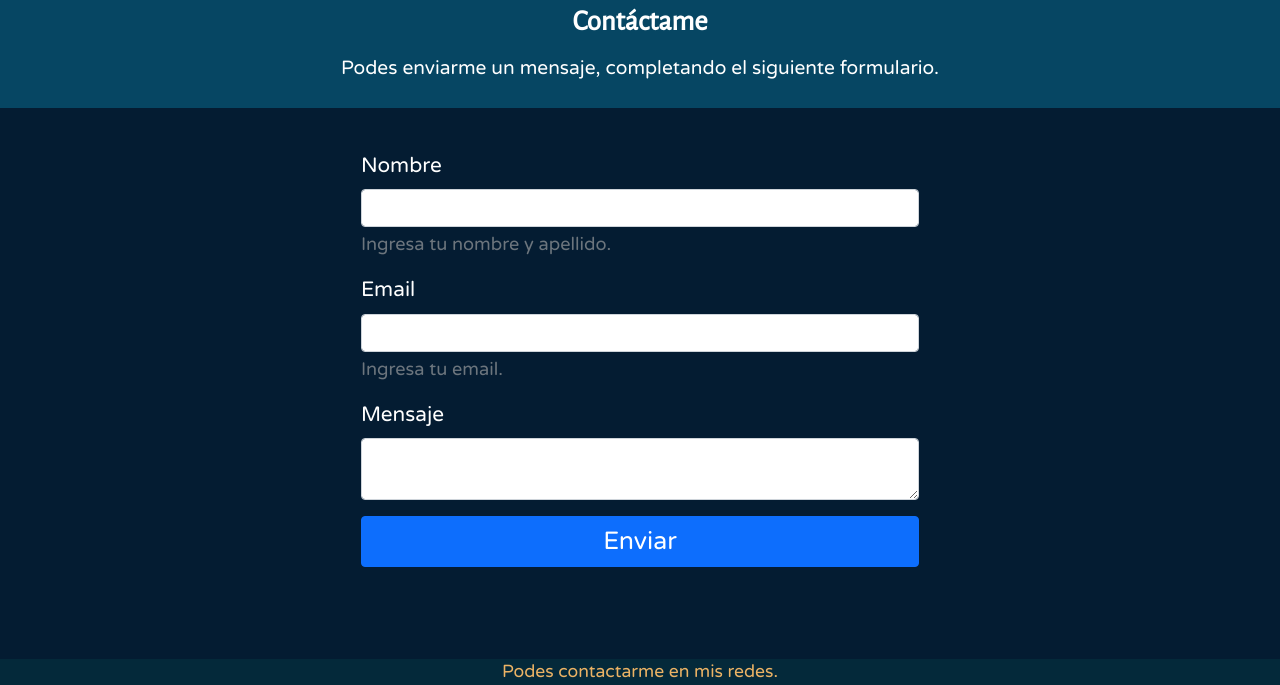
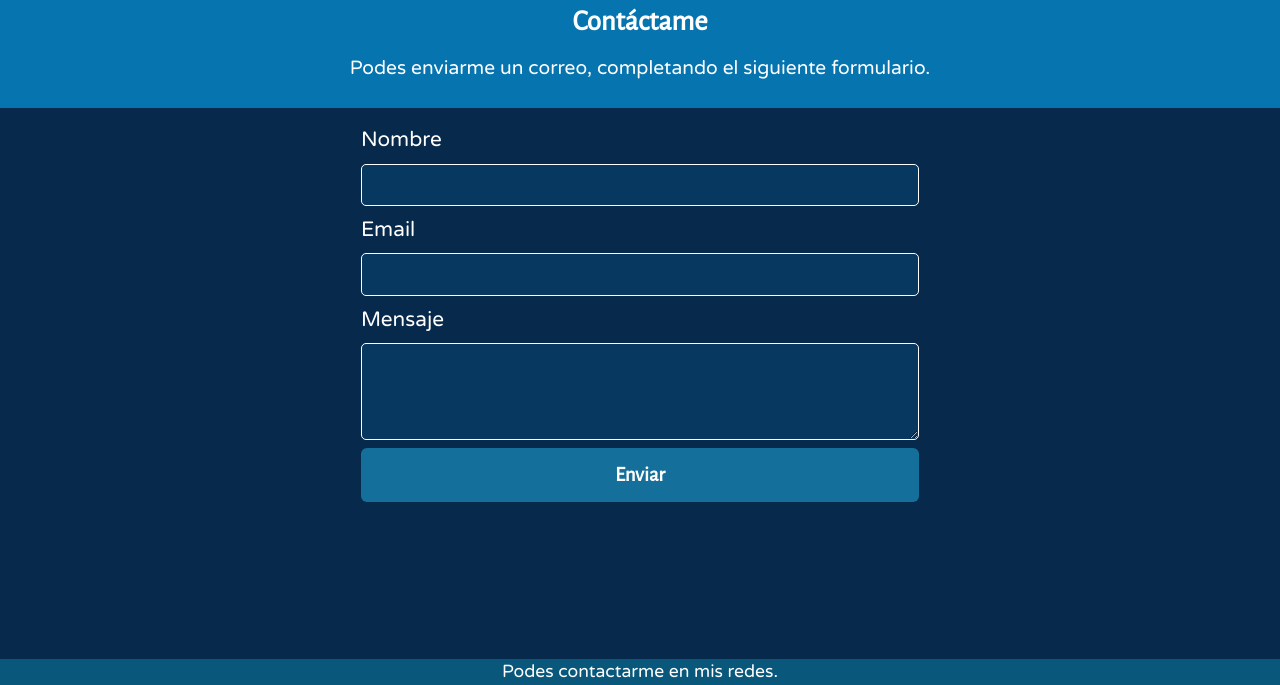
Before and after one commit to jorge088/portfolio-Mendez, a plain HTML site: page pages/contacto.html in a window 1280 px wide. Shown: the part 67-752 px from the top of the page. Drawn offline with nearby package versions, Linux system fonts and the light colour scheme.

Commit message:
Modificacion de paleta de colores de la pagina, rediseño de pagina Contacto

```diff
--- a/pages/contacto.html
+++ b/pages/contacto.html
@@ -62,35 +62,39 @@
             Contáctame
         </h1>
         <p>
-            Podes enviarme un mensaje, completando el siguiente formulario.
+            Podes enviarme un correo, completando el siguiente formulario.
         </p>
     </div>
     <!-- FIN HEADER -->
 
 
     <div class="container">
-
         <!-- formulario de contacto -->
-        <section class="formulario">
-            <form>
-                <div class="mb-3">
-                    <label for="exampleInputName" class="form-label">Nombre</label>
-                    <input type="text" class="form-control" id="exampleInputName" aria-describedby="nameHelp">
-                    <div id="nameHelp" class="form-text">Ingresa tu nombre y apellido.</div>
-                </div>
-                <div class="mb-3">
-                    <label for="exampleInputEmail1" class="form-label">Email</label>
-                    <input type="email" class="form-control" id="exampleInputEmail1" aria-describedby="emailHelp">
-                    <div id="emailHelp" class="form-text">Ingresa tu email.</div>
-                </div>
-
-                <div class="mb-3">
-                    <label class="form-label">Mensaje</label>
-                    <textarea class="form-control" aria-label="textarea"></textarea>
-                </div>
-                <button type="submit" class="btn btn-primary formulario__form_boton">Enviar</button>
-            </form>
-        </section>
+        <form class="formulario">
+            <div>
+                <label for="exampleInputName" class="form-label formulario__label">Nombre</label>
+                <input
+                type="text"
+                class="form-control formulario__input"
+                id="exampleInputName"
+                aria-describedby="nameHelp">
+            </div>
+            <div>
+                <label for="exampleInputEmail1" class="form-label formulario__label">Email</label>
+                <input
+                type="email"
+                class="form-control formulario__input"
+                id="exampleInputEmail1"
+                aria-describedby="emailHelp">
+            </div>
+            <div>
+                <label class="form-label formulario__label">Mensaje</label>
+                <textarea
+                class="form-control formulario__input"
+                aria-label="textarea"></textarea>
+            </div>
+            <button type="submit" class="btn formulario__boton"><span>Enviar</span></button>
+        </form>
     </div>
 
 
--- a/sass/_contacto.scss
+++ b/sass/_contacto.scss
@@ -1,16 +1,55 @@
 /* FORMULARIO DE CONTACTO */
 .formulario{
     @extend .contenidoCentrado;
-    font-size: 1.3rem;
+    font-size: 1rem;
     font-family: 'Varela Round', sans-serif;
-    &__form label textarea:focus{
-        outline: #064663 solid 3px;
+    width: 50%;
+    & div{
+        margin: .5em 0;
     }
-    &__form_boton{
-        width: 100%;
-        color: #fff;
-        font-size: 1.2em;
-        transition: .5s;
+    &__label{
+        font-size: 1.3em;
+    }
+    &__input{
+        background-color: rgba($azul-secundario, 0.2);
+        font-size: 1.1em;
+        color: #FFF;
+        border-radius: 5px;
+        padding: .4em .6em;
+        transition: .3s ease all;
+        border: 1px solid #FFF;
+        &:focus{
+            background-color: rgba($azul-secundario, 0.65);
+            color: #FFF;
+            box-shadow: 0 0 0 1px #FFF;
+        }
+    }
+    & textarea{
+        min-height: 5.5em;
+    }
+
+    &__boton{
+        @include boton($fontSize:1.3em, $width:100%, $padding:.5em);
+        border-radius: 6px;
+        & span{
+            position: relative;
+            z-index: 2;
+        }
+        &::after{
+            content: "";
+            width: 100%;
+            height:7em;
+            top: -7em;
+            left: 0;
+            z-index: 1;
+            position: absolute;
+            border-radius: 0 0 100% 100%;
+            transition: .4s ease-in-out all;
+            background-color: #bd7e27;
+        }
+        &:hover::after{
+            top: 0;
+        }
     }
 }
 /* FIN DE FORMULARIO DE CONTACTO */
--- a/sass/_footer.scss
+++ b/sass/_footer.scss
@@ -1,7 +1,7 @@
 
 .footer{
     @include flex($direccion:column , $justifyCont:center);
-    background-color: #04293A;
+    background-color: $azul-footer;
     font-size: 1rem;
     position:absolute;
     bottom: 0;
@@ -9,7 +9,7 @@
     &__text{
         @include text_font($fontSize:1.1em,$textAlign:center);
         margin: 0;
-        color: #ECB365;
+        color: #fff;
     }
     &__icons{
         padding: .2em 0;
--- a/sass/_header.scss
+++ b/sass/_header.scss
@@ -4,7 +4,7 @@
     z-index: 90;
     top: 0;
     font-size: 1rem;
-    background-color: #064663;
+    background-color: $azul-secundario;
     &__nav{
         padding: .3em 2em;
 
@@ -61,7 +61,7 @@
 /* TITULO */
 .titulo{
     width: 100%;
-    background-color:#064663;
+    background-color:$azul-secundario;
     @include flex($direccion:column , $justifyCont:center);
     text-align: center;
     font-size: 3rem;
--- a/sass/_mixin.scss
+++ b/sass/_mixin.scss
@@ -32,4 +32,5 @@
     border-radius: 2px;
     cursor: pointer;
     overflow: hidden;
+
 }
--- a/sass/_proyectos.scss
+++ b/sass/_proyectos.scss
@@ -7,11 +7,15 @@
         text-align: center;
         margin:4em 0;
         padding-bottom: 2em;
-        border-bottom: 2px solid #fff;
-        &__img img{
-            width: 100%;
-            height: 350px;
-            cursor: pointer;
+        border-bottom: 3px solid $marronClaro;
+        &__img {
+            padding: .8em;
+            & img{
+                width: 100%;
+                height: 350px;
+                cursor: pointer;
+            }
+
         }
         &__detalle{
             @include flex($direccion:column , $justifyCont:center , $alignItems:center);
@@ -30,6 +34,7 @@
                 &__boton{
                     @include boton($fontSize:1.3em , $width:6em , $padding:.2em);
                     margin: 1em 1em;
+                    border-radius: 5px;
                     & span{
                         position: relative;
                         z-index: 2;
--- a/sass/_sobreMi.scss
+++ b/sass/_sobreMi.scss
@@ -15,7 +15,9 @@
             content: "";
             width: 100%;
             height: 100%;
-            background-color: #0b384d;
+            background-color: $azul-secundario;
+            opacity: .35;
+
             position: absolute;
             top:-80em;
             left: 0;
@@ -74,7 +76,7 @@
                 height: auto;
                 transition: 1.5s;
                 &:hover{
-                    filter: drop-shadow(1px 1px 8px #dad6d6);
+                    filter: drop-shadow(1px 1px 10px #dad6d6);
                     transform: rotate(360deg);
                     cursor: pointer;
                 }
--- a/sass/_vars.scss
+++ b/sass/_vars.scss
@@ -1,4 +1,6 @@
-$azul-base:#041C32;
+$azul-base:#07294b;
+$azul-secundario:#0574af;
+$azul-footer: #09587c;
 $marronClaro:#ECB365;
 
 //map, contiene colores para el hover de cada red social
--- a/sass/style.scss
+++ b/sass/style.scss
@@ -26,8 +26,7 @@ html{
 }
 
 .contenidoCentrado{ //clase para usar @extend
-    margin: 2em auto;
-    width: 50%;
+    margin: 1em auto;
 }
 /* INICIO MEDIA QUERIES */
 @media only screen and (max-width:575px) {
@@ -98,7 +97,7 @@ html{
 
     /* INICIO PAGINA CONTACTO */
     .formulario{
-        width: 100%;
+        width: 90%;
         font-size: .8rem;
     }
     /* FIN PAGINA CONTACTO */
@@ -171,7 +170,7 @@ html{
     /* INICIO PAGINA CONTACTO */
     .formulario{
         width: 90%;
-        font-size: .8rem;
+        font-size: .7rem;
     }
     /* FIN PAGINA CONTACTO */
 }
@@ -239,8 +238,8 @@ html{
 
     /* INICIO PAGINA CONTACTO */
     .formulario{
-        width: 80%;
-        font-size: .8rem;
+        width: 90%;
+        font-size: .9rem;
     }
     /* FIN PAGINA CONTACTO */
 }
```
Also changed, not shown: css/style.css, 1 other file.
